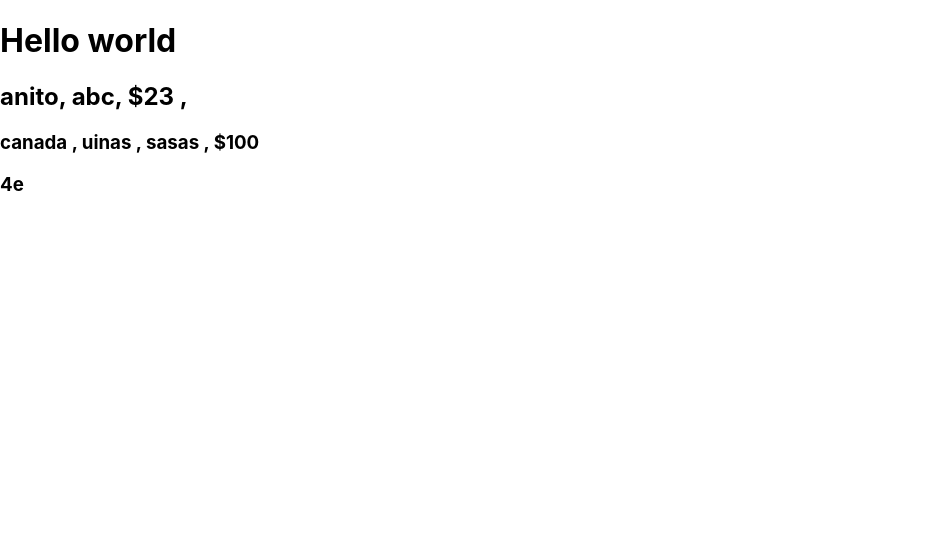
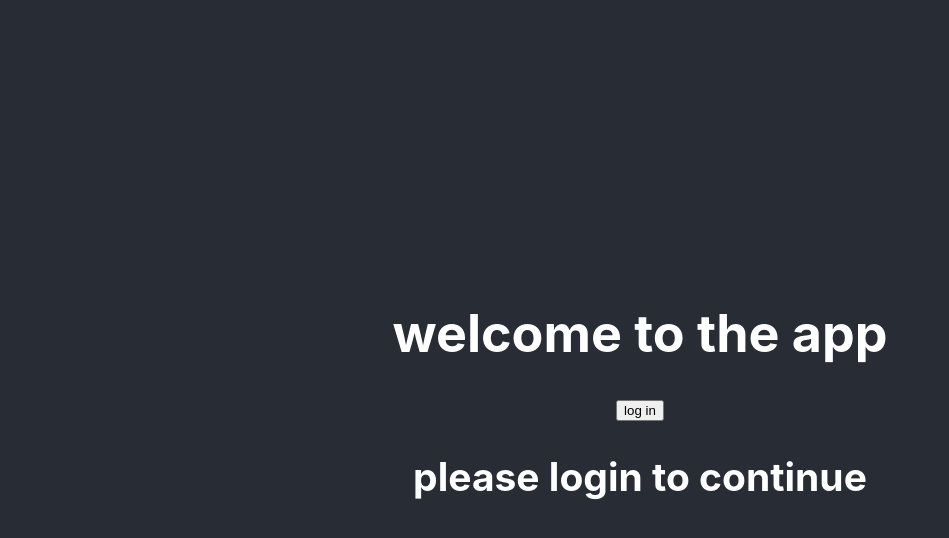
Before and after one commit to ijlalansari1122/my-app, a React (Create React App) app: page / in a window 1280 px wide. Shown: the top 538 px of the page, without its empty margins (0-949 px from the left). Built offline with nearby package versions, Linux system fonts and the light colour scheme.

Commit message:
conditonal rendering

```diff
--- a/src/App.css
+++ b/src/App.css
@@ -1,7 +1,7 @@
-/* .App {
+.App {
   text-align: center;
   margin: auto;
-} */
+}
 
 .App-logo {
   height: 40vmin;
--- a/src/App.js
+++ b/src/App.js
@@ -1,49 +1,45 @@
-import React , {useState} from "react";
+import React, { useState } from "react";
+import './App.css'
 
 
 
-const employee={
+const App = () => {
+// using state
 
-id:'abc',
-name:'anito',
-salary:'$23',
-address:{
-salary: '$100',
-street: "sasas",
-country: "canada",
-province: "uinas"
-,
-zones:{
-
-plant:'4e',
+    const [Loggedin , setlogin] =useState(false);
 
 
-}
-}
+return (
+        <div className="App" >
+<h1>welcome to the app</h1>
+    <button onClick={() => setlogin(!Loggedin)} >
+
+    {Loggedin ? "log out" : "log in"}
+    </button>
+
+{/* using conditional rendering */}
+
+{
+Loggedin ? (<h1>hello </h1>)
+:
+(
+
+  <h2>please login to continue</h2>
+
+)
 }
 
 
- const App = () => {
-
-// using destructuring in place
-    const {name , id , salary,  address:{salary:addresssalary , street,country,province, zones:{plant}}} =employee;
+</div>
 
 
 
-    return (
-        <div>
-<p>
-</p>
-
-<h1>Hello world</h1>
-<h2>{name}, {id}, {salary} , </h2>
-<h3>{country} , {province } , {street} , {addresssalary}</h3>
-
-<h3>{plant}</h3>
-  </div>
 
 
-    )
+
+
+
+    );
 
 
 }
```
Also changed, not shown: src/Componets/Counter.js (added, +42 -0 lines), src/Employee.jsx (added, +28 -0 lines).
